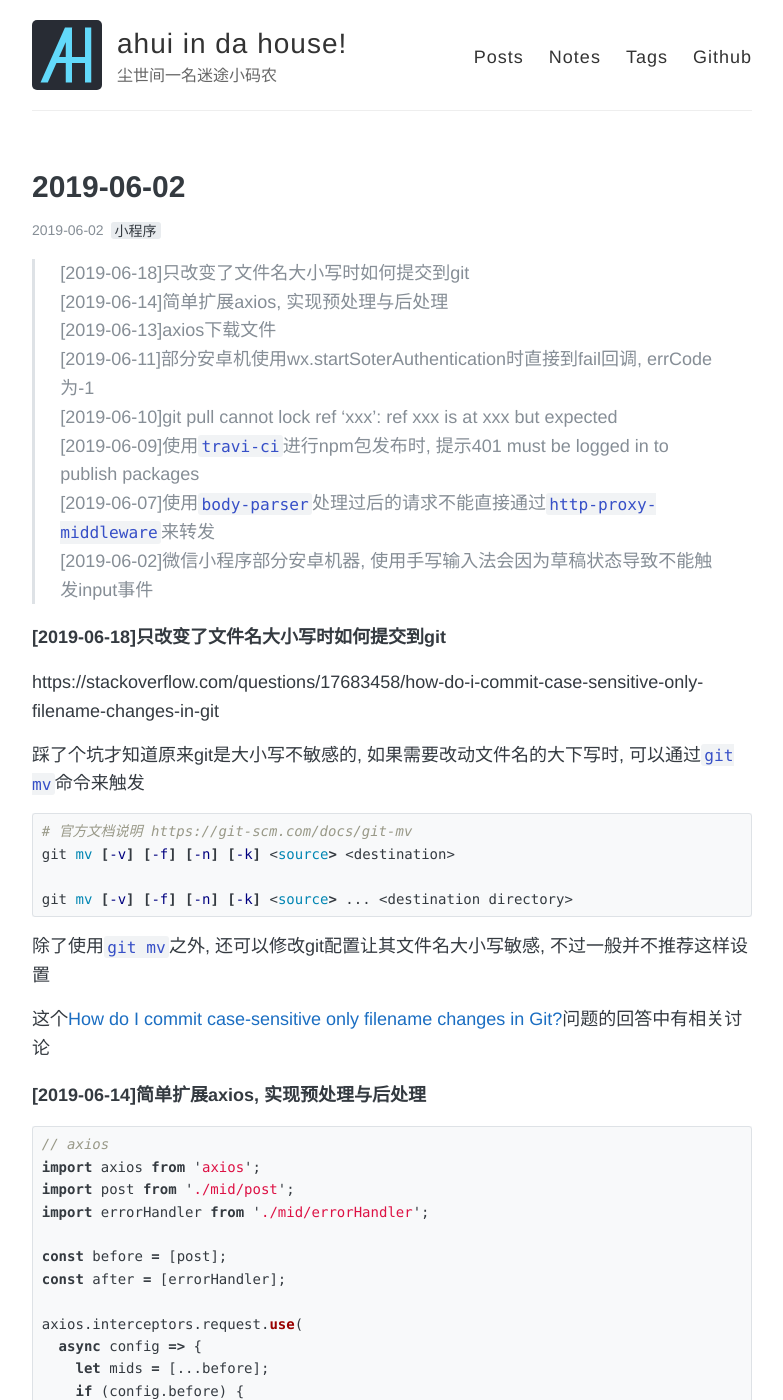
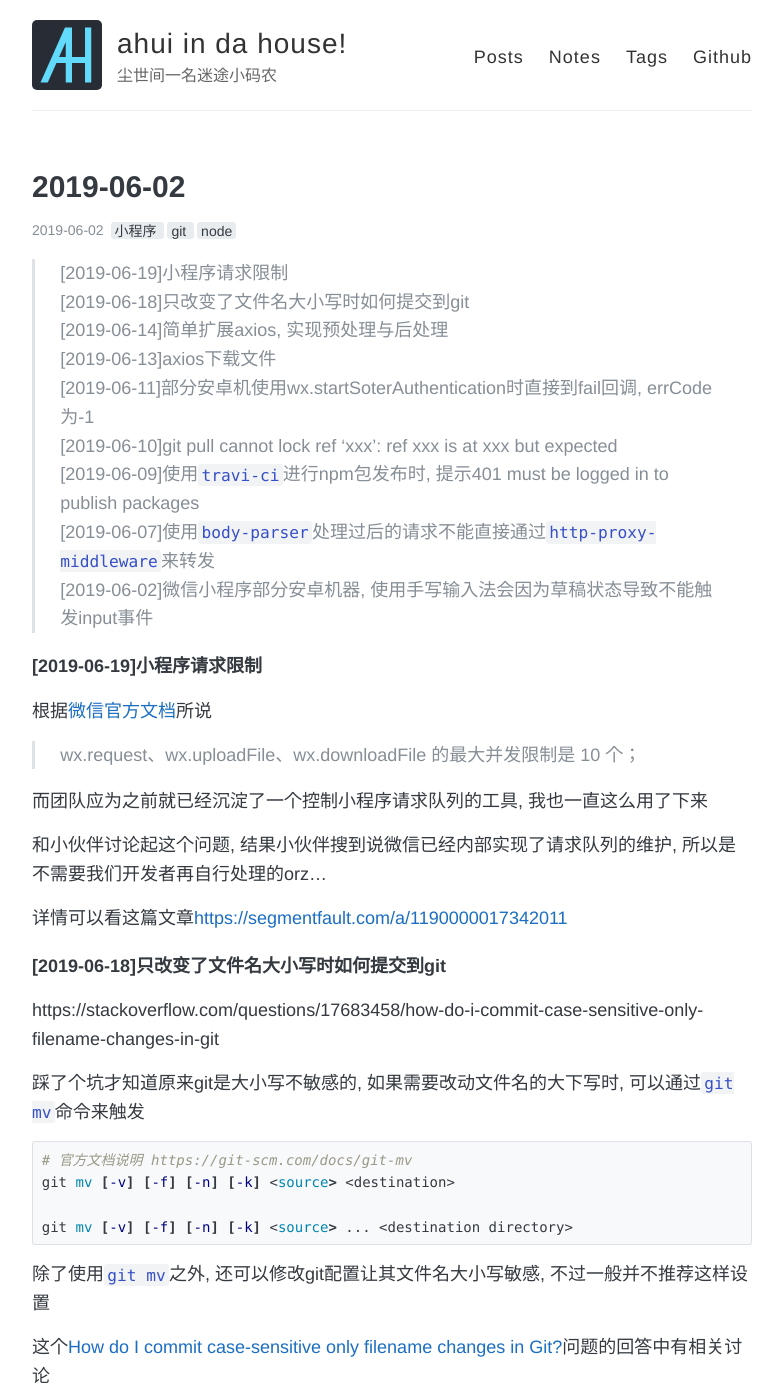
Before and after one commit to funkyLover/blog, a Jekyll site: the page built from notes/_posts/2019-06-02-notes.md, in a window 1280 px wide and 1400 px high. Shown: the whole window, without its empty margins (248-1031 px from the left). Built offline with Jekyll 4.4.1, drawn with Linux system fonts in a browser that asks for light colours; comment, search, counter and statistics services are not loaded.

Commit message:
[note]add;

```diff
--- a/notes/_posts/2019-06-02-notes.md
+++ b/notes/_posts/2019-06-02-notes.md
@@ -2,11 +2,12 @@
 layout: post
 title: "2019-06-02"
 date: 2019-06-02
-tags: [小程序]
+tags: [小程序, git, node]
 comments: true
 share: true
 ---
 
+> [2019-06-19]小程序请求限制 <br>
 > [2019-06-18]只改变了文件名大小写时如何提交到git <br>
 > [2019-06-14]简单扩展axios, 实现预处理与后处理 <br>
 > [2019-06-13]axios下载文件 <br>
@@ -15,6 +16,18 @@ share: true
 > [2019-06-09]使用`travi-ci`进行npm包发布时, 提示401 must be logged in to publish packages <br>
 > [2019-06-07]使用`body-parser`处理过后的请求不能直接通过`http-proxy-middleware`来转发 <br>
 > [2019-06-02]微信小程序部分安卓机器, 使用手写输入法会因为草稿状态导致不能触发input事件 <br>
+
+##### [2019-06-19]小程序请求限制
+
+根据[微信官方文档](https://developers.weixin.qq.com/miniprogram/dev/framework/ability/network.html)所说
+
+> wx.request、wx.uploadFile、wx.downloadFile 的最大并发限制是 10 个；
+
+而团队应为之前就已经沉淀了一个控制小程序请求队列的工具, 我也一直这么用了下来
+
+和小伙伴讨论起这个问题, 结果小伙伴搜到说微信已经内部实现了请求队列的维护, 所以是不需要我们开发者再自行处理的orz...
+
+详情可以看这篇文章[https://segmentfault.com/a/1190000017342011](https://segmentfault.com/a/1190000017342011)
 
 ##### [2019-06-18]只改变了文件名大小写时如何提交到git
 
```
